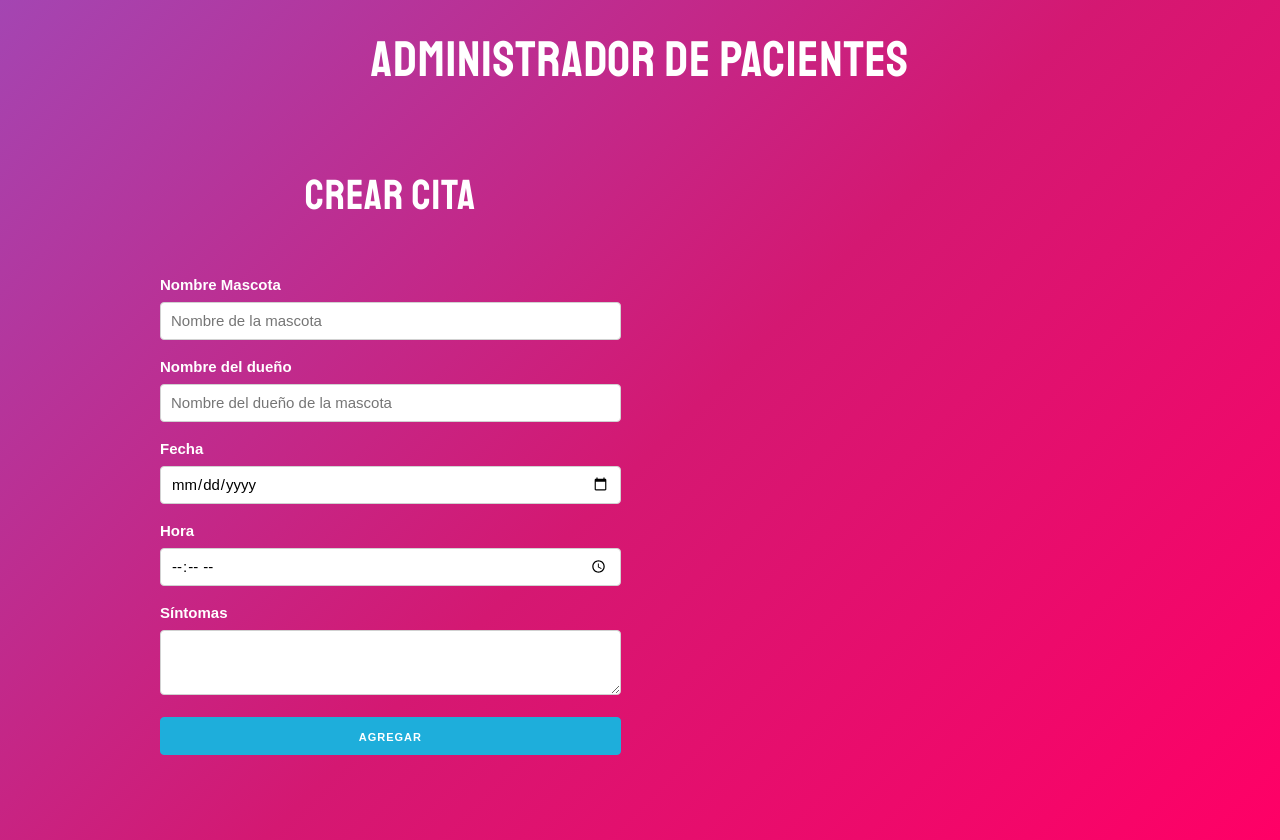
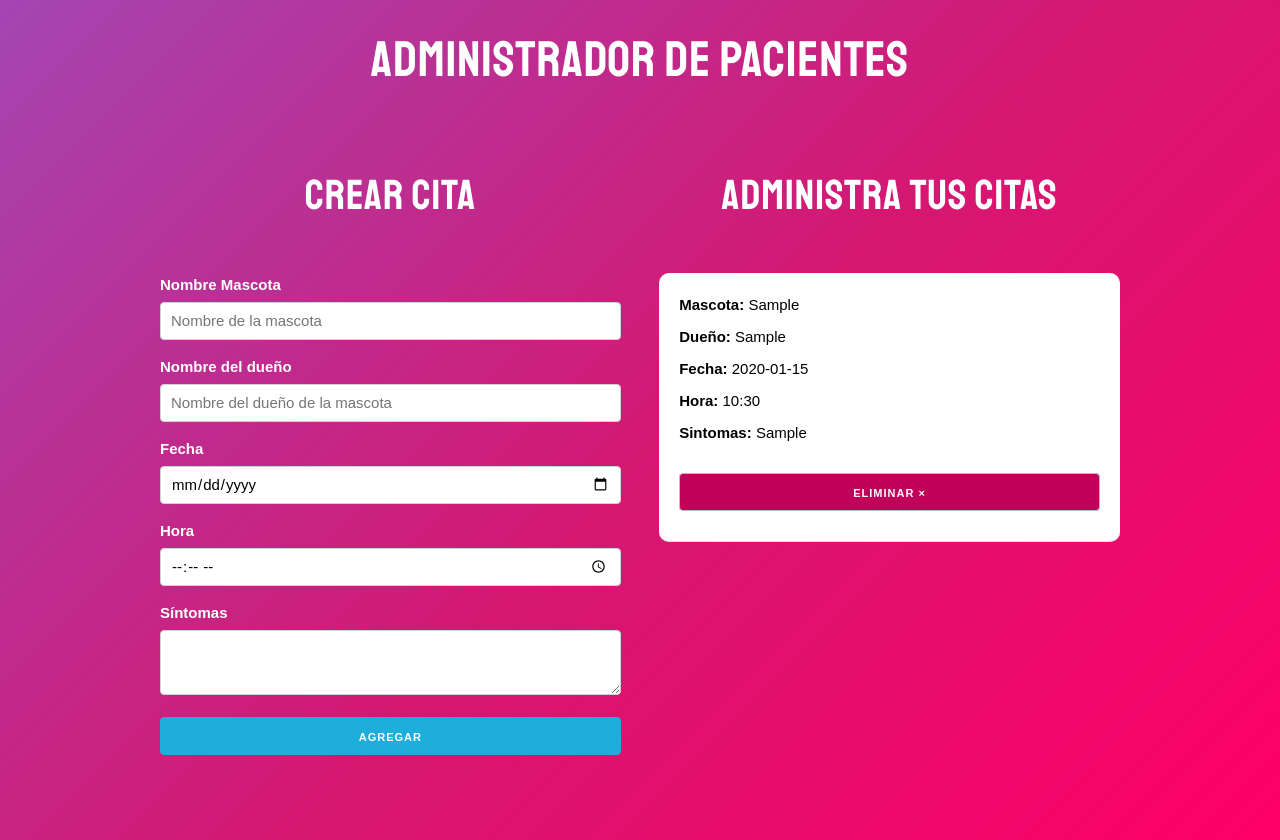
Before and after one commit to DavidGhiano/proyectosReactJs, a React (Create React App) app in the folder citas/: page / in a window 1280 px wide. Both pictures are taken after typing "Sample", "Sample", "2020-01-15", "10:30", "Sample" into the empty fields and a click on the button "AGREGAR". Built offline with nearby package versions, Linux system fonts and the light colour scheme.

Commit message:
eliminando citas

```diff
--- a/citas/src/App.js
+++ b/citas/src/App.js
@@ -1,17 +1,22 @@
 import React, { Fragment, useState } from 'react';
 import Formulario from './components/Formulario'
+import Cita from './components/Cita'
 
 function App() {
 
   //Arreglo de Citas
   const [citas, guardarCitas] = useState([]);
 
-
-
   // Función que tome las citas actuales y agregue la nueva
   const crearCita = cita =>{
       guardarCitas([...citas, cita])
   };
+
+  // Función que elimina la cita por su id
+  const eliminarCita = id =>{
+    const nuevasCitas = citas.filter(cita => cita.id !== id)
+    guardarCitas(nuevasCitas);
+  }
 
   return (
     <Fragment>
@@ -24,7 +29,14 @@
             />
           </div>
           <div className="one-half column">
-
+            <h2>Administra tus citas</h2>
+            {citas.map(cita =>(
+              <Cita
+                key={cita.id}
+                cita={cita}
+                eliminarCita={eliminarCita}
+              />
+            ))}
           </div>
         </div>
       </div>
--- /dev/null
+++ b/citas/src/components/Cita.js
@@ -0,0 +1,18 @@
+import React from 'react'
+
+const Cita = ({cita, eliminarCita}) => (
+    <div className="cita">
+        <p>Mascota: <span>{cita.mascota}</span></p>
+        <p>Dueño: <span>{cita.propietario}</span></p>
+        <p>Fecha: <span>{cita.fecha}</span></p>
+        <p>Hora: <span>{cita.hora}</span></p>
+        <p>Sintomas: <span>{cita.sintomas}</span></p>
+
+        <button
+            className="button eliminar u-full-width"
+            onClick={ () => eliminarCita(cita.id)}
+        >Eliminar &times;</button>
+    </div>
+);
+
+export default Cita;
--- a/citas/src/components/Formulario.js
+++ b/citas/src/components/Formulario.js
@@ -1,5 +1,9 @@
 import React, { Fragment, useState } from 'react';
 import { v4 as uuid } from 'uuid';
+
+
+
+
 const Formulario = ({crearCita}) => {
 
     // crear State de Citas
```
